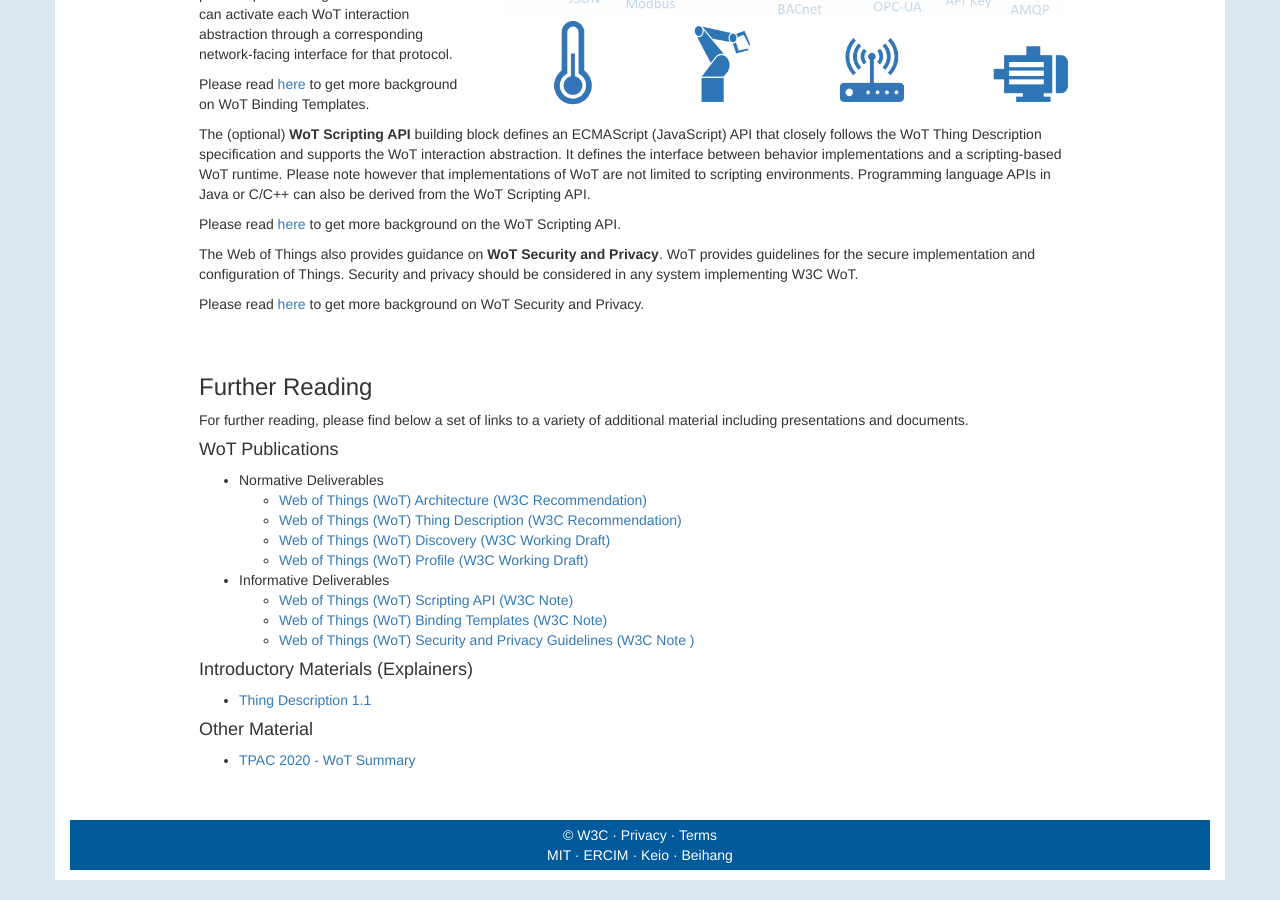
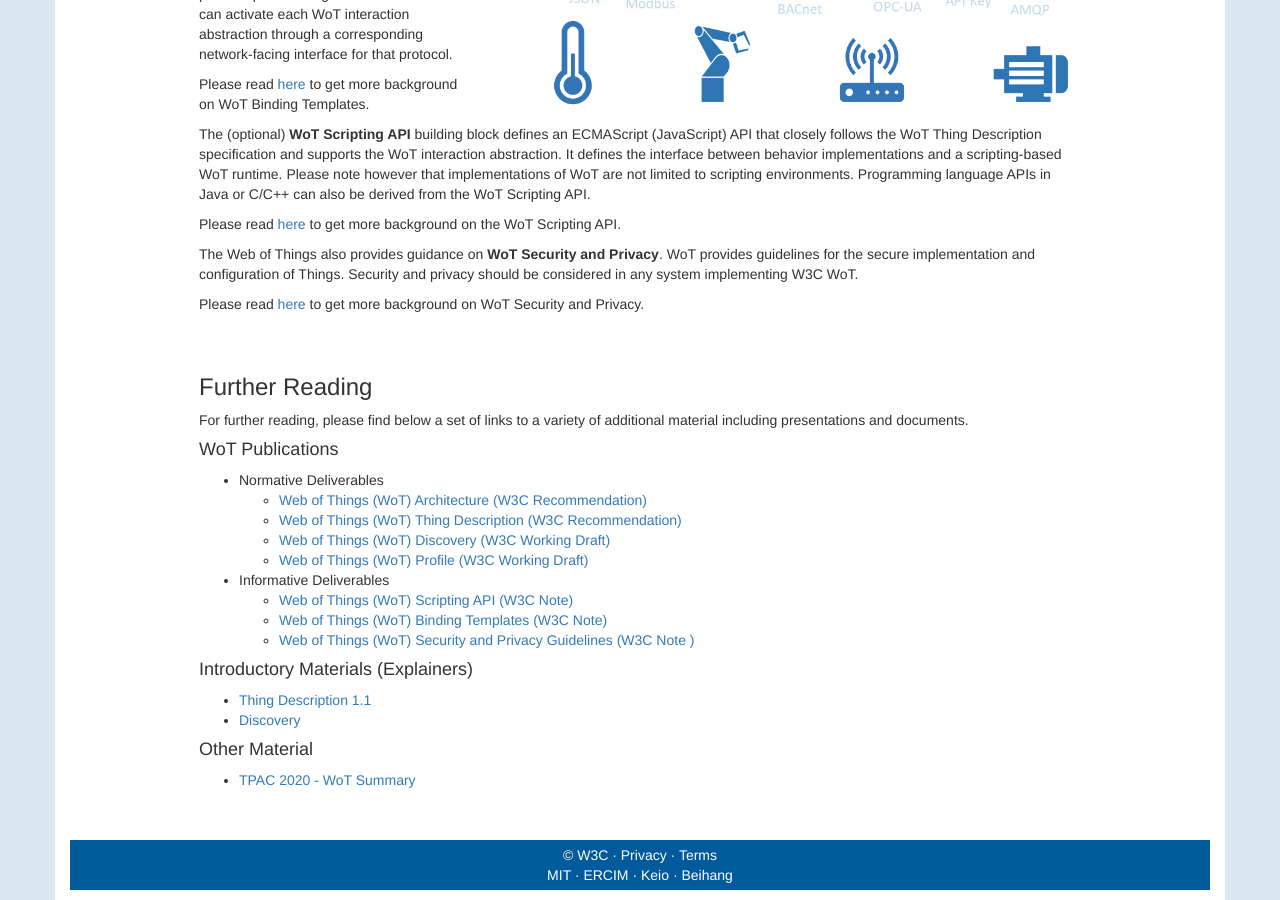
Before and after one commit to w3c/wot-marketing, a Jekyll site: the page built from docs/documentation/index.html, in a window 1280 px wide and 900 px high, scrolled down 1920 px. Built offline with Jekyll 4.4.1, drawn with Linux system fonts in a browser that asks for light colours; nearby versions of some CDN libraries; comment, search, counter and statistics services are not loaded.

Commit message:
add link to discovery explainer

```diff
--- a/docs/documentation/index.html
+++ b/docs/documentation/index.html
@@ -223,6 +223,9 @@ group: "navigation"
                 <li>
                     <a href="https://github.com/w3c/wot-thing-description/blob/main/explainer/Explainer11.md" target="_blank">Thing Description 1.1</a>
                 </li>
+                <li>
+					<a href="https://github.com/w3c/wot-discovery/blob/main/explainer/Explainer.md" target="_blank">Discovery</a>
+                </li>
             </ul>
 
 			<h4>Other Material</h4>
```
